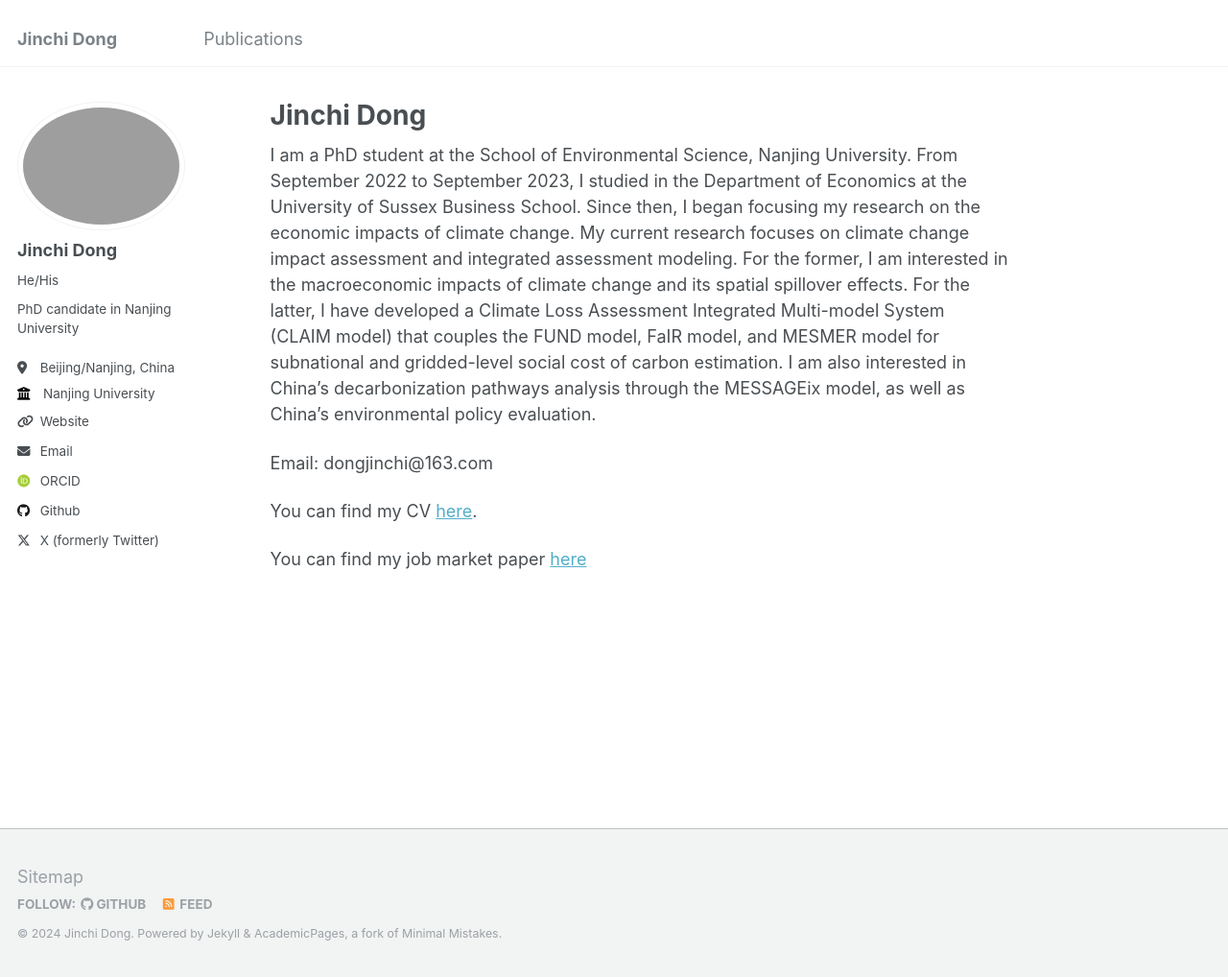
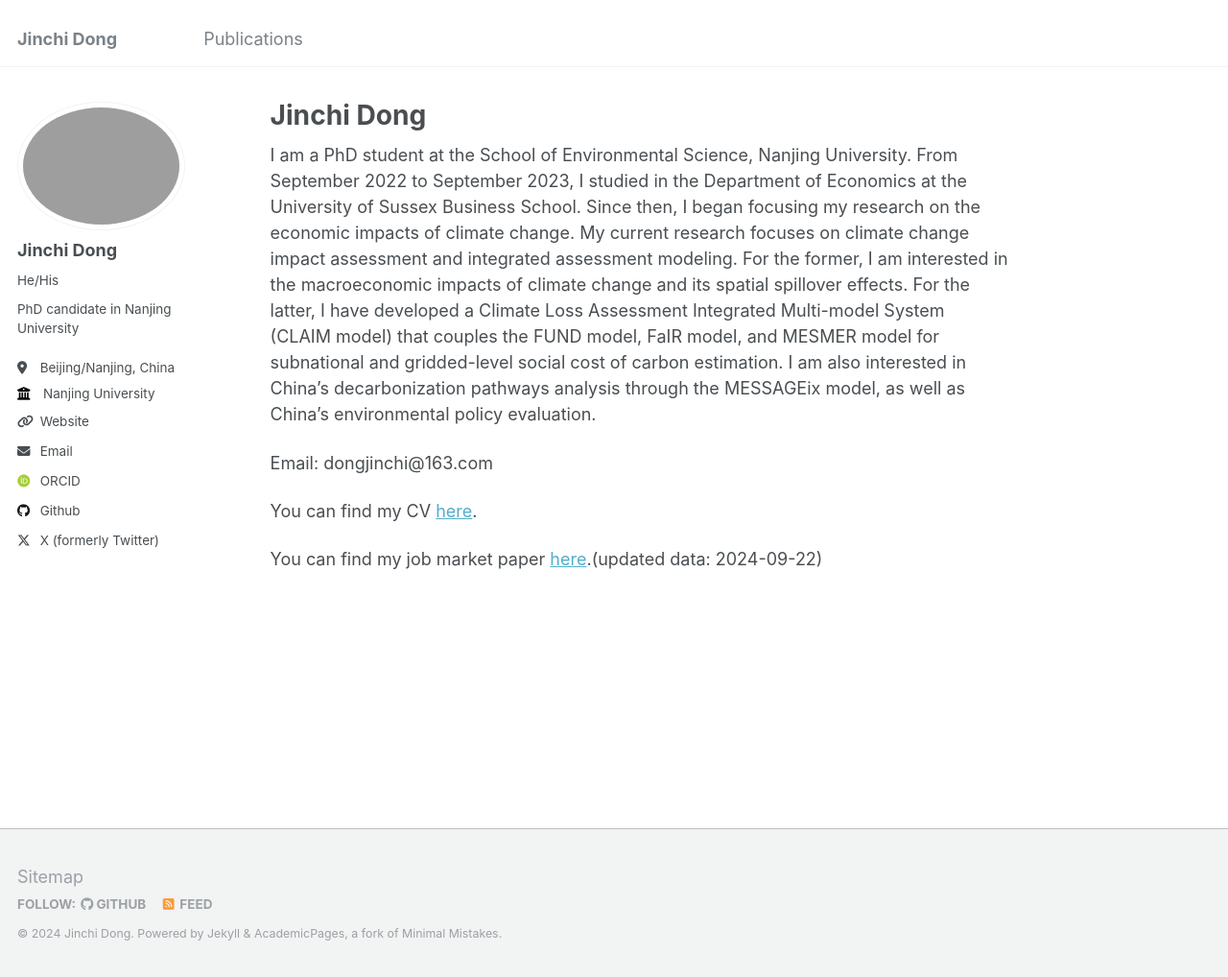
Before and after one commit to dongjinchi/dongjinchi, a Jekyll site: the page built from _pages/about.md, in a window 1280 px wide and 1018 px high. Shown: the whole window at 96% size. Built offline with Jekyll 4.4.1, drawn with Linux system fonts in a browser that asks for light colours; some web fonts are replaced.

Commit message:
Update about.md

```diff
--- a/_pages/about.md
+++ b/_pages/about.md
@@ -12,4 +12,4 @@ Email: dongjinchi@163.com
 
 You can find my CV [here](../assets/CV-Jinchi_Dong.pdf).
 
-You can find my job market paper [here](../assets/Job-market-paper-djc.pdf)
+You can find my job market paper [here](../assets/Job-market-paper-djc.pdf).(updated data: 2024-09-22)
```
